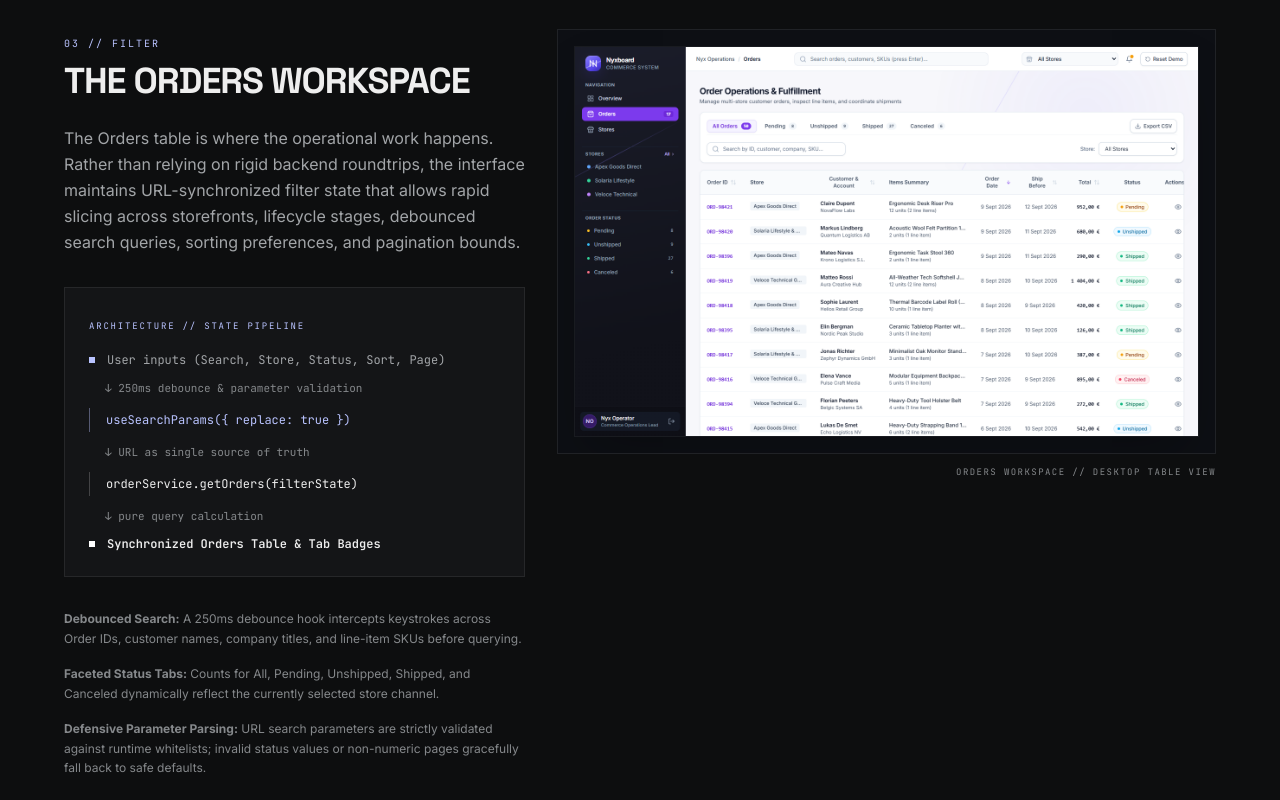
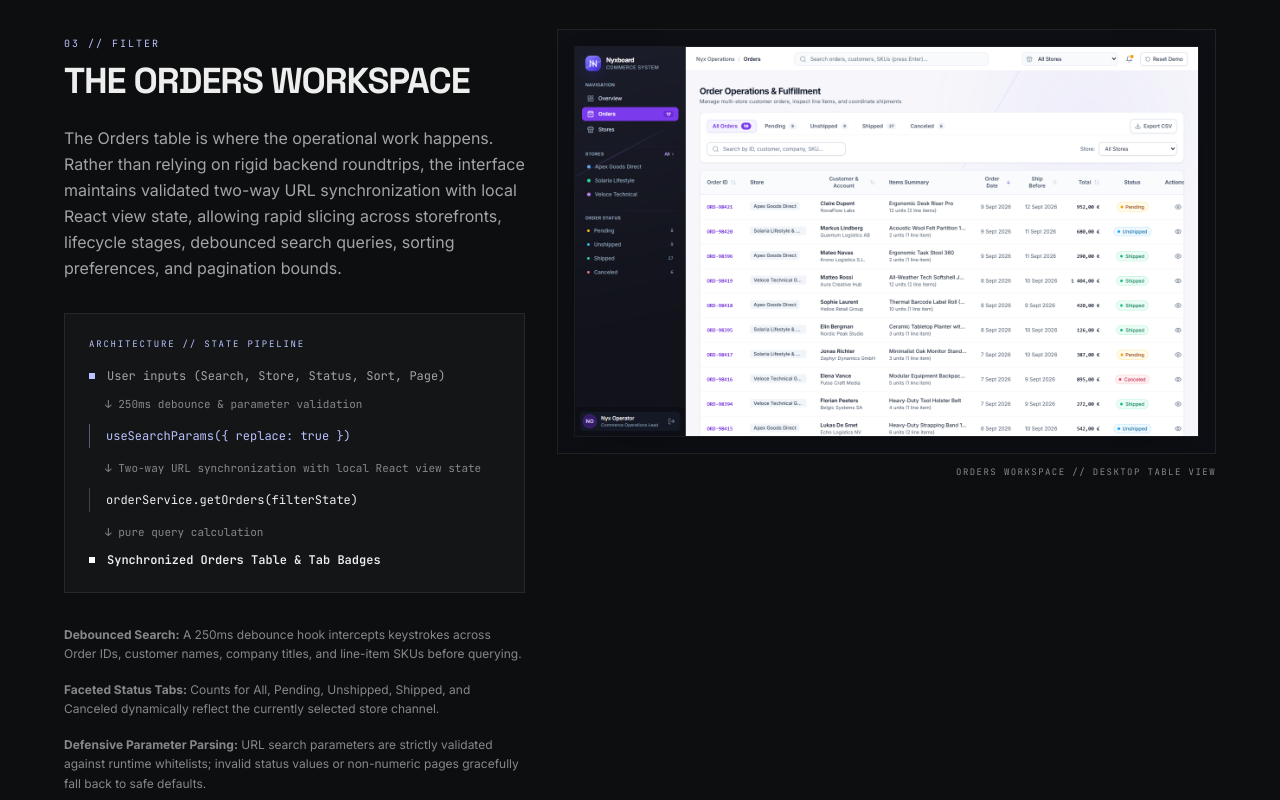
Before and after one commit to DRGYZ/portfolio, a Next.js app: page /work/nyxboard in a window 1280 px wide. Shown: the part 3580-4380 px from the top of the page. Built offline with nearby package versions, Linux system fonts and the light colour scheme.

Commit message:
fix(case-study): correct Nyxboard claims, enhance semantic markup and reduced motion

```diff
--- a/components/case-study/CaseStudyHeader.tsx
+++ b/components/case-study/CaseStudyHeader.tsx
@@ -22,7 +22,7 @@ export function CaseStudyHeader({
           href="/#work"
           className="group flex items-center gap-2 font-mono text-[11px] uppercase tracking-[0.16em] text-primary transition-colors hover:text-accent"
         >
-          <span className="transition-transform duration-200 group-hover:-translate-x-1">←</span>
+          <span className="transition-transform duration-200 group-hover:-translate-x-1 motion-reduce:transform-none">←</span>
           <span>Back to Selected Work</span>
         </Link>
 
@@ -38,7 +38,7 @@ export function CaseStudyHeader({
               href={liveDemoUrl}
               target="_blank"
               rel="noopener noreferrer"
-              className="transition-[color,transform] duration-200 hover:-translate-y-0.5 hover:text-primary"
+              className="transition-[color,transform] duration-200 hover:-translate-y-0.5 motion-reduce:transform-none hover:text-primary"
             >
               Live demo ↗
             </a>
@@ -48,7 +48,7 @@ export function CaseStudyHeader({
               href={gitHubUrl}
               target="_blank"
               rel="noopener noreferrer"
-              className="hidden transition-[color,transform] duration-200 hover:-translate-y-0.5 hover:text-primary sm:inline-block"
+              className="hidden transition-[color,transform] duration-200 hover:-translate-y-0.5 motion-reduce:transform-none hover:text-primary sm:inline-block"
             >
               GitHub ↗
             </a>
--- a/components/case-study/NyxboardCaseStudy.tsx
+++ b/components/case-study/NyxboardCaseStudy.tsx
@@ -231,33 +231,41 @@ export function NyxboardCaseStudy() {
               </h2>
               <p className="mt-6 text-base leading-relaxed text-primary-muted">
                 The Orders table is where the operational work happens. Rather than relying on rigid backend roundtrips,
-                the interface maintains URL-synchronized filter state that allows rapid slicing across storefronts,
+                the interface maintains validated two-way URL synchronization with local React view state, allowing rapid slicing across storefronts,
                 lifecycle stages, debounced search queries, sorting preferences, and pagination bounds.
               </p>
 
               {/* State Flow Diagram */}
-              <div className="mt-8 border border-white/[0.08] bg-surface p-6 font-mono">
-                <span className="text-[9px] uppercase tracking-[0.2em] text-accent">Architecture // State Pipeline</span>
-                <div className="mt-4 space-y-3 text-xs">
-                  <div className="flex items-center gap-3 text-primary-muted">
-                    <span className="h-1.5 w-1.5 bg-accent" />
+              <figure className="mt-8 border border-white/[0.08] bg-surface p-6 font-mono">
+                <figcaption className="text-[9px] uppercase tracking-[0.2em] text-accent">
+                  Architecture // State Pipeline
+                </figcaption>
+                <ol className="mt-4 space-y-3 text-xs list-none p-0 m-0">
+                  <li className="flex items-center gap-3 text-primary-muted">
+                    <span className="h-1.5 w-1.5 bg-accent flex-shrink-0" aria-hidden="true" />
                     <span>User inputs (Search, Store, Status, Sort, Page)</span>
-                  </div>
-                  <div className="pl-4 text-primary-subtle text-[11px]">&darr; 250ms debounce &amp; parameter validation</div>
-                  <div className="border-l border-accent/40 pl-4 py-1 text-accent">
+                  </li>
+                  <li className="pl-4 text-primary-subtle text-[11px]" aria-hidden="true">
+                    &darr; 250ms debounce &amp; parameter validation
+                  </li>
+                  <li className="border-l border-accent/40 pl-4 py-1 text-accent">
                     <code>useSearchParams({'{ replace: true }'})</code>
-                  </div>
-                  <div className="pl-4 text-primary-subtle text-[11px]">&darr; URL as single source of truth</div>
-                  <div className="border-l border-white/20 pl-4 py-1 text-primary">
+                  </li>
+                  <li className="pl-4 text-primary-subtle text-[11px]" aria-hidden="true">
+                    &darr; Two-way URL synchronization with local React view state
+                  </li>
+                  <li className="border-l border-white/20 pl-4 py-1 text-primary">
                     <code>orderService.getOrders(filterState)</code>
-                  </div>
-                  <div className="pl-4 text-primary-subtle text-[11px]">&darr; pure query calculation</div>
-                  <div className="flex items-center gap-3 text-primary font-semibold">
-                    <span className="h-1.5 w-1.5 bg-white" />
+                  </li>
+                  <li className="pl-4 text-primary-subtle text-[11px]" aria-hidden="true">
+                    &darr; pure query calculation
+                  </li>
+                  <li className="flex items-center gap-3 text-primary font-semibold">
+                    <span className="h-1.5 w-1.5 bg-white flex-shrink-0" aria-hidden="true" />
                     <span>Synchronized Orders Table &amp; Tab Badges</span>
-                  </div>
-                </div>
-              </div>
+                  </li>
+                </ol>
+              </figure>
 
               <div className="mt-8 space-y-4 text-xs leading-relaxed text-primary-subtle">
                 <p>
@@ -332,8 +340,7 @@ export function NyxboardCaseStudy() {
               <span className="font-mono text-[10px] font-semibold text-accent">01 / Full Order Anatomy</span>
               <h3 className="mt-1 text-sm font-bold uppercase tracking-wider text-primary">Line Items &amp; SKUs</h3>
               <p className="mt-2 text-xs leading-relaxed text-primary-muted">
-                Each product item shows thumbnail previews, SKU codes, unit prices, ordered quantities, customer delivery address,
-                and tax/shipping fee calculations.
+                Each product row details product title, SKU code, ordered quantity, unit price, and extended line total alongside customer delivery information, complimentary freight shipping status, and order total due.
               </p>
             </div>
 
@@ -433,7 +440,7 @@ export function NyxboardCaseStudy() {
                   <span className="font-mono text-[10px] text-accent">01 / Routing &amp; URL Synchronization</span>
                   <h4 className="text-sm font-semibold text-primary">React Router 7</h4>
                   <p className="mt-1 text-xs text-primary-muted">
-                    URL query parameters (<code className="text-accent">q, store, status, sortBy, sortOrder, page</code>) act as the single source of truth for view state, making every filter combination shareable.
+                    URL query parameters (<code className="text-accent">q, store, status, sortBy, sortOrder, page</code>) synchronize bidirectionally with local React view state under defensive runtime parameter validation, keeping every filter combination shareable.
                   </p>
                 </div>
 
@@ -515,13 +522,13 @@ export function NyxboardCaseStudy() {
 
               <div className="mt-8 border border-white/[0.08] bg-surface p-5 font-mono text-xs">
                 <span className="text-[9px] uppercase tracking-[0.2em] text-accent">Focus Lifecycle Hook (`useFocusTrap`)</span>
-                <div className="mt-3 space-y-2 text-primary-muted text-[11px]">
-                  <div>1. <strong>Capture:</strong> Stores <code className="text-primary">document.activeElement</code> on trigger.</div>
-                  <div>2. <strong>Focus Move:</strong> Moves focus to the first interactive element inside drawer.</div>
-                  <div>3. <strong>Cycle Trap:</strong> Intercepts <code className="text-primary">Tab</code> and <code className="text-primary">Shift+Tab</code> to constrain focus within container.</div>
-                  <div>4. <strong>Escape Dismiss:</strong> Global keydown listener dismisses open dialogs.</div>
-                  <div>5. <strong>Restore:</strong> Automatically returns focus to original trigger on close.</div>
-                </div>
+                <ol className="mt-3 space-y-2 text-primary-muted text-[11px] list-none p-0 m-0">
+                  <li>1. <strong>Capture:</strong> Stores <code className="text-primary">document.activeElement</code> on trigger.</li>
+                  <li>2. <strong>Focus Move:</strong> Moves focus to the first interactive element inside drawer.</li>
+                  <li>3. <strong>Cycle Trap:</strong> Intercepts <code className="text-primary">Tab</code> and <code className="text-primary">Shift+Tab</code> to constrain focus within container.</li>
+                  <li>4. <strong>Escape Dismiss:</strong> Global keydown listener dismisses open dialogs.</li>
+                  <li>5. <strong>Restore:</strong> Automatically returns focus to the specific row trigger on close without viewport drift.</li>
+                </ol>
               </div>
             </div>
 
@@ -530,8 +537,7 @@ export function NyxboardCaseStudy() {
                 <span className="font-mono text-[10px] text-accent">01 / Focus Restoration</span>
                 <h3 className="mt-2 text-sm font-bold uppercase tracking-wider text-primary">Zero Context Drift</h3>
                 <p className="mt-2 text-xs leading-relaxed text-primary-muted">
-                  When an operator closes the order drawer, focus reliably returns to the exact table row they were examining,
-                  preventing the browser viewport from resetting to the top.
+                  When closing the order drawer, focus returns reliably to that specific row&apos;s inspection trigger whether opened via keyboard, action button, or mouse row activation, eliminating viewport scroll drift.
                 </p>
               </div>
 
@@ -546,10 +552,9 @@ export function NyxboardCaseStudy() {
 
               <div className="border border-white/[0.08] bg-surface p-6">
                 <span className="font-mono text-[10px] text-accent">03 / Keyboard Control</span>
-                <h3 className="mt-2 text-sm font-bold uppercase tracking-wider text-primary">Escape &amp; Enter</h3>
+                <h3 className="mt-2 text-sm font-bold uppercase tracking-wider text-primary">Native Triggers &amp; Escape</h3>
                 <p className="mt-2 text-xs leading-relaxed text-primary-muted">
-                  All interactive controls are operable via standard keyboard patterns, including Escape key dismissal
-                  and Space/Enter row activation.
+                  The Orders table provides native focusable triggers with distinct focus rings and Enter/Space activation, paired with global Escape key dismissal in drawers and dialogs.
                 </p>
               </div>
 
@@ -579,31 +584,31 @@ export function NyxboardCaseStudy() {
                 Nyxboard&apos;s visual design establishes a purposeful operational environment rather than copying standard generic dashboard styling:
               </p>
 
-              <div className="mt-8 space-y-4 font-mono text-xs">
+              <dl className="mt-8 space-y-4 font-mono text-xs">
                 <div className="flex items-center gap-4">
-                  <div className="h-7 w-7 border border-white/20 bg-[#11121a]" />
-                  <div>
+                  <dt className="h-7 w-7 border border-white/20 bg-[#11121a] flex-shrink-0" aria-label="Color swatch: Nyx Ink" />
+                  <dd>
                     <span className="text-primary font-semibold">Nyx Ink (`#11121a`)</span>
                     <span className="block text-[10px] text-primary-subtle">Quiet, high-contrast operational foundation</span>
-                  </div>
+                  </dd>
                 </div>
 
                 <div className="flex items-center gap-4">
-                  <div className="h-7 w-7 border border-white/20 bg-[#6d5dfc]" />
-                  <div>
+                  <dt className="h-7 w-7 border border-white/20 bg-[#6d5dfc] flex-shrink-0" aria-label="Color swatch: Nyx Violet" />
+                  <dd>
                     <span className="text-primary font-semibold">Nyx Violet (`#6d5dfc`)</span>
                     <span className="block text-[10px] text-primary-subtle">Primary interactive accents and diagonal seam cuts</span>
-                  </div>
+                  </dd>
                 </div>
 
                 <div className="flex items-center gap-4">
-                  <div className="h-7 w-7 border border-white/20 bg-[#35b9c8]" />
-                  <div>
+                  <dt className="h-7 w-7 border border-white/20 bg-[#35b9c8] flex-shrink-0" aria-label="Color swatch: Nyx Cyan" />
+                  <dd>
                     <span className="text-primary font-semibold">Nyx Cyan (`#35b9c8`)</span>
                     <span className="block text-[10px] text-primary-subtle">Telemetry indicators and live chart trajectory highlights</span>
-                  </div>
+                  </dd>
                 </div>
-              </div>
+              </dl>
             </div>
 
             <div className="lg:col-span-7">
@@ -640,8 +645,8 @@ export function NyxboardCaseStudy() {
             <div className="space-y-6 text-base leading-relaxed text-primary-muted sm:text-lg lg:col-span-8">
               <p>
                 Building Nyxboard demonstrated that dense operational tools do not need to choose between speed, visual clarity,
-                and accessibility. By keeping view parameters strictly synchronized with the URL, UI state remains transparent,
-                shareable, and immune to accidental resets during everyday operations.
+                and accessibility. By keeping view parameters validated and synchronized bidirectionally between the URL and local React state,
+                UI state remains transparent, shareable, and resilient against accidental resets during everyday operations.
               </p>
               <p>
                 The slide-over drawer pattern confirmed that keeping the underlying data table visible preserves orientation far better
@@ -657,24 +662,24 @@ export function NyxboardCaseStudy() {
                   Were this system moved into an enterprise production environment, the following engineering extensions would naturally follow:
                 </p>
 
-                <div className="mt-5 grid gap-4 sm:grid-cols-2 text-xs text-primary-muted">
-                  <div className="border-l border-white/20 pl-3">
+                <ul className="mt-5 grid gap-4 sm:grid-cols-2 text-xs text-primary-muted list-none p-0 m-0">
+                  <li className="border-l border-white/20 pl-3">
                     <strong className="text-primary block font-medium">Real Backend &amp; API Integration</strong>
                     <span>Replacing the in-memory <code className="text-accent">orderService</code> with typed REST or GraphQL endpoints.</span>
-                  </div>
-                  <div className="border-l border-white/20 pl-3">
+                  </li>
+                  <li className="border-l border-white/20 pl-3">
                     <strong className="text-primary block font-medium">Server-Side Data Layer</strong>
                     <span>Implementing cursor-based pagination and database-level indexing for high-volume catalogs.</span>
-                  </div>
-                  <div className="border-l border-white/20 pl-3">
+                  </li>
+                  <li className="border-l border-white/20 pl-3">
                     <strong className="text-primary block font-medium">Authentication &amp; Permissions</strong>
                     <span>Adding role-based access control (RBAC) to restrict order status mutations and export privileges.</span>
-                  </div>
-                  <div className="border-l border-white/20 pl-3">
+                  </li>
+                  <li className="border-l border-white/20 pl-3">
                     <strong className="text-primary block font-medium">Carrier Webhooks</strong>
                     <span>Automated real-time tracking feeds replacing local shipping state toggles.</span>
-                  </div>
-                </div>
+                  </li>
+                </ul>
               </div>
             </div>
           </div>
@@ -691,7 +696,7 @@ export function NyxboardCaseStudy() {
                 href="/#work"
                 className="group inline-flex items-baseline gap-3 font-editorial text-[clamp(2rem,4.5vw,4.5rem)] italic leading-none tracking-[-0.035em] text-primary transition-colors hover:text-accent"
               >
-                <span className="transition-transform duration-300 group-hover:-translate-x-2">&larr;</span>
+                <span className="transition-transform duration-300 group-hover:-translate-x-2 motion-reduce:transform-none">&larr;</span>
                 <span>Back to Selected Work</span>
               </Link>
             </div>
```
